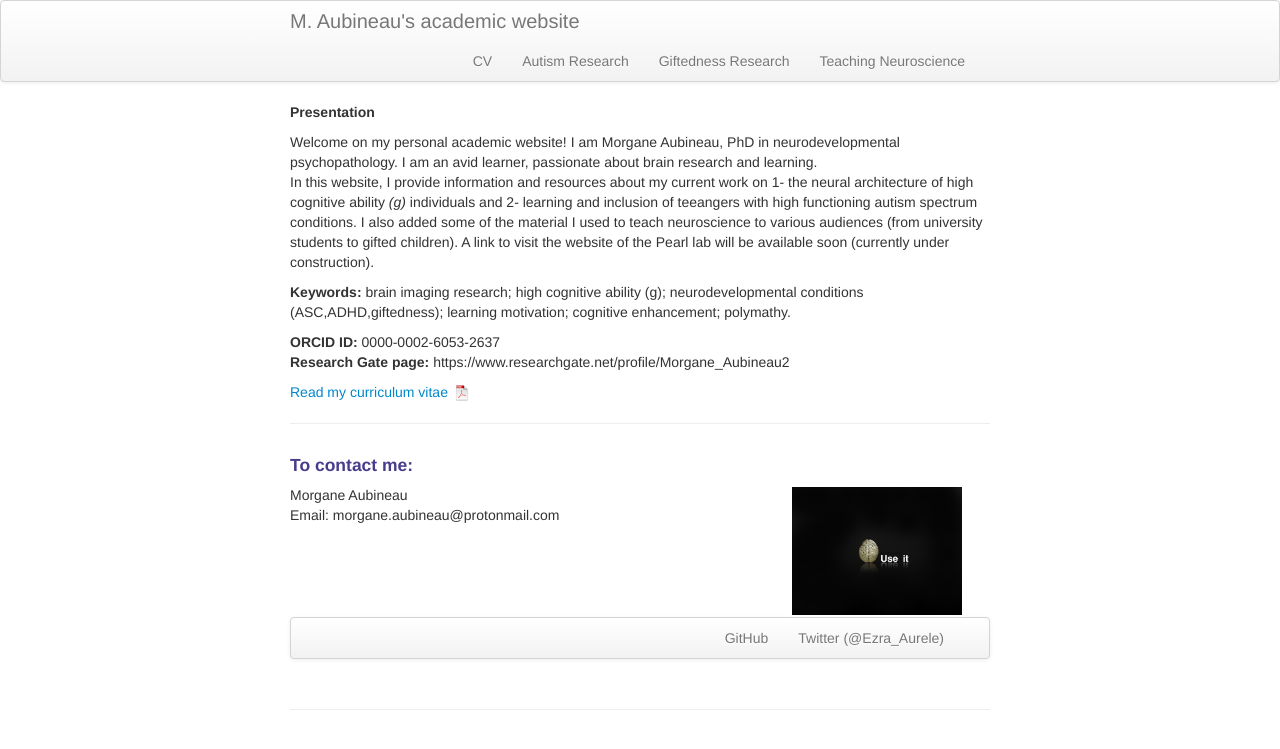
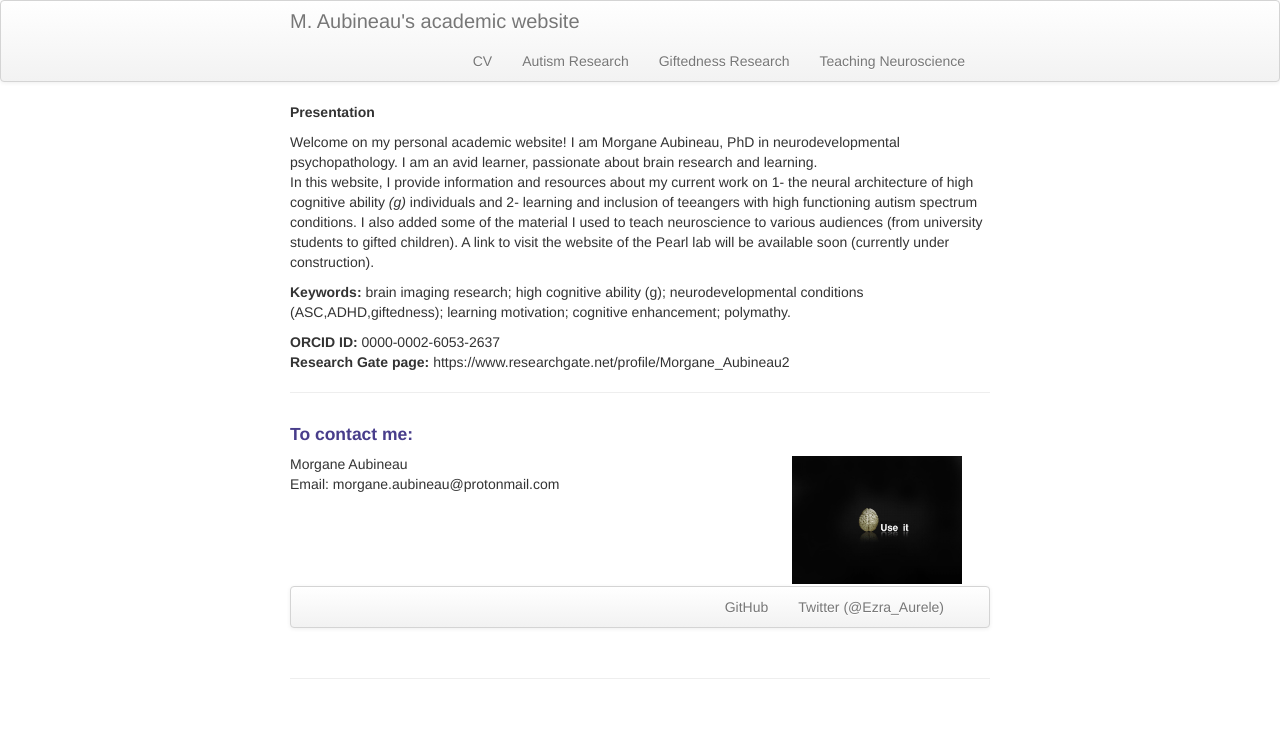
Before and after one commit to morgane-aubineau/My_personal_website, a Jekyll site: the page built from index.md, in a window 1280 px wide. Shown: the top 749 px of the page. Built offline with Jekyll 4.4.1, drawn with Linux system fonts in a browser that asks for light colours.

Commit message:
retrait CV en 1ere page

```diff
--- a/index.md
+++ b/index.md
@@ -14,8 +14,6 @@ In this website, I provide information and resources about my current work on 1-
 
 **ORCID ID:** 0000-0002-6053-2637 <br>
 **Research Gate page:** https://www.researchgate.net/profile/Morgane_Aubineau2
-
-[Read my curriculum vitae ![CV as pdf (English version)]({{ BASE_PATH }}/pages/icons16/pdf-icon.png)]({{ BASE_PATH }}/assets/CV.pdf)<br/>
 
 
 ---
```
